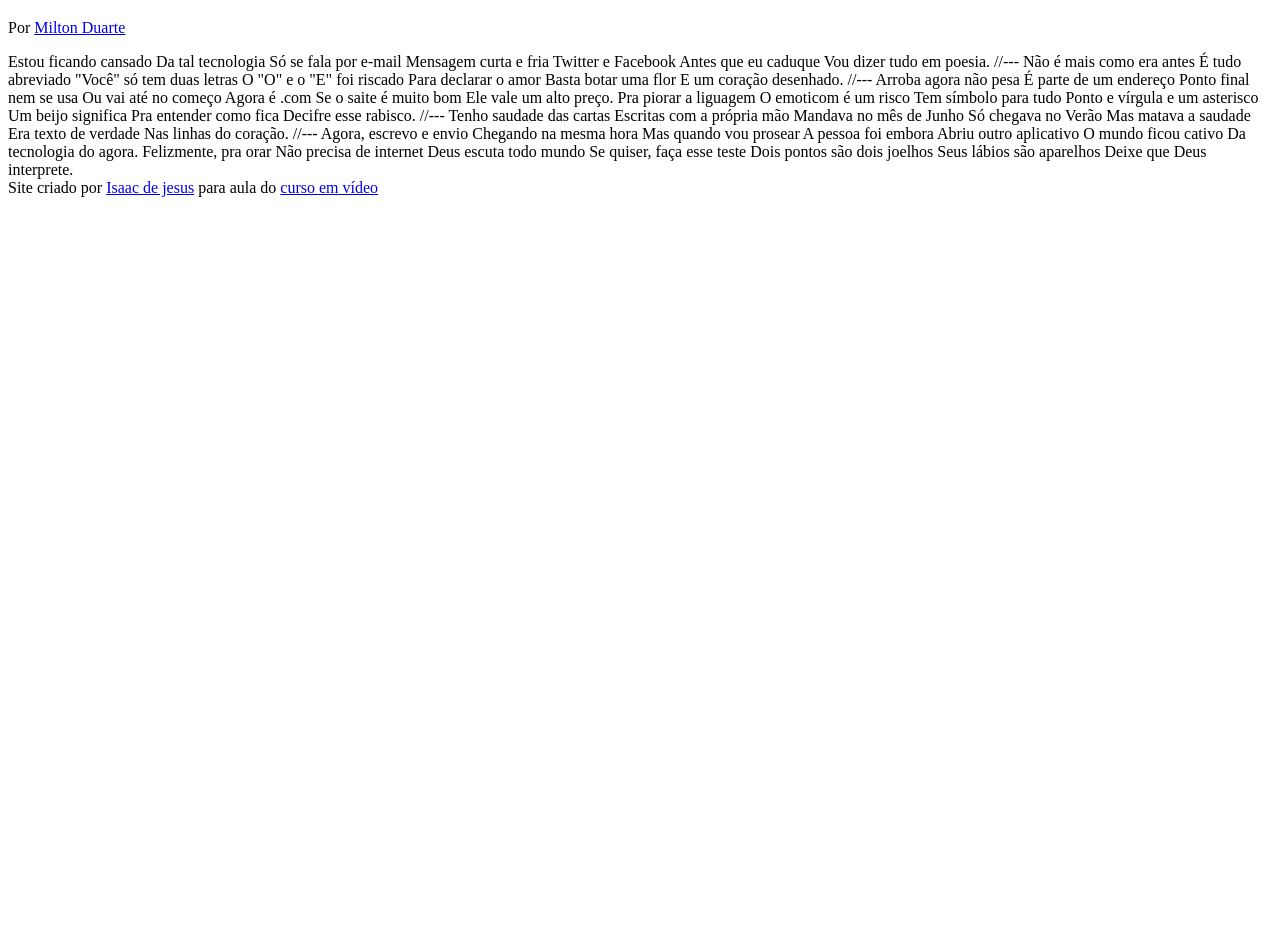
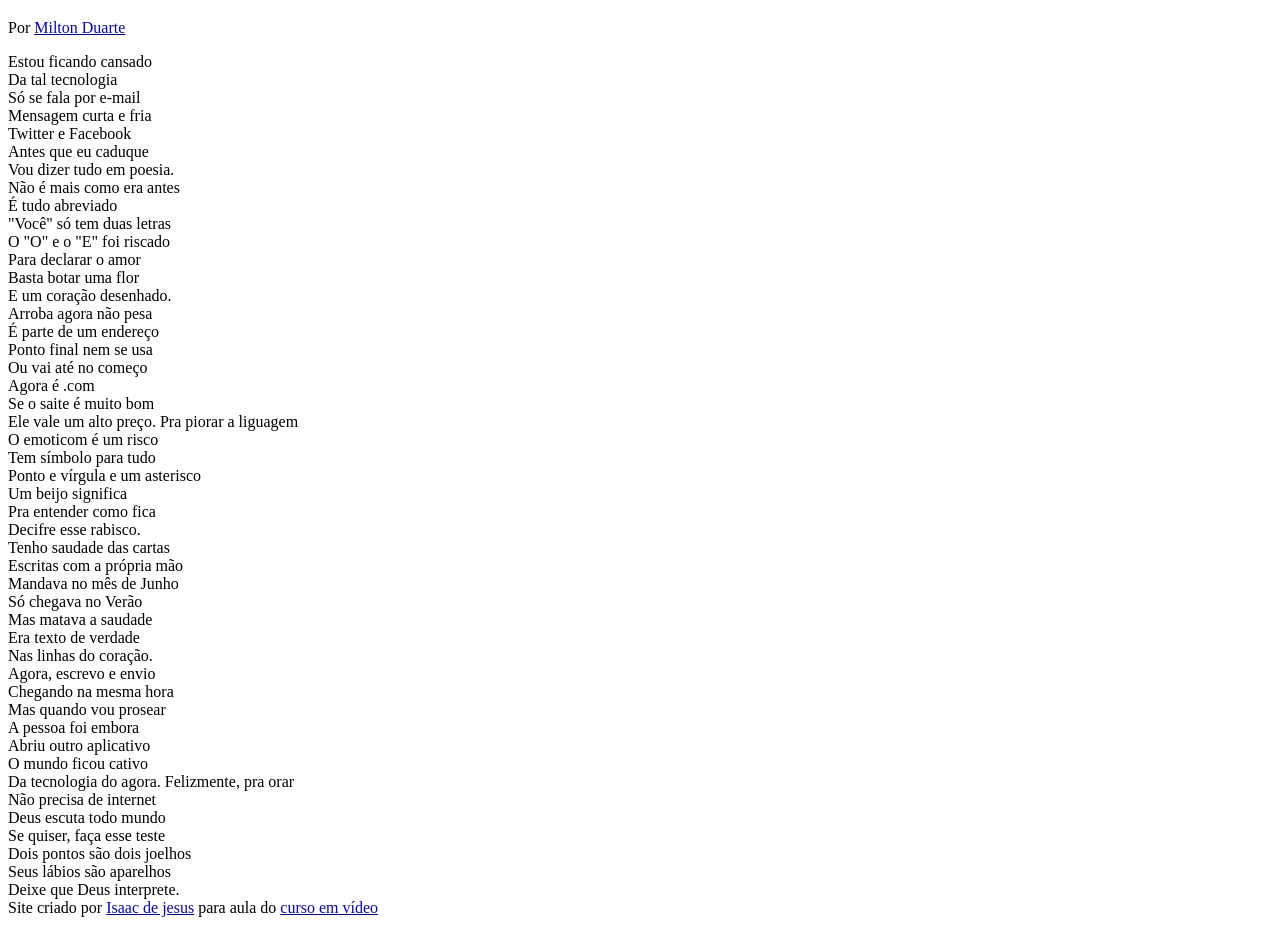
Before and after one commit to isaac-santos/HTML-CSS, a plain HTML site: page exercicios/modulo 3/desafios/d012/cordel-moderno.html in a window 1280 px wide. Shown: the part 61-986 px from the top of the page. Before the commit the page ends 800 px from the top, so only its background shows below. Drawn offline with Linux system fonts and the light colour scheme.

Commit message:
criei o estilo para o projeto cordel

```diff
--- a/exercicios/modulo 3/desafios/d012/cordel-moderno.html
+++ b/exercicios/modulo 3/desafios/d012/cordel-moderno.html
@@ -4,6 +4,7 @@
     <meta charset="UTF-8">
     <meta name="viewport" content="width=[device-width], initial-scale=1.0">
     <title>Cordel</title>
+    <link rel="stylesheet" href="estilo/style.css">
 </head>
 <body>
     <header>
@@ -13,69 +14,71 @@
         </p>
     </header>
 
-    Estou ficando cansado
-    Da tal tecnologia
-    Só se fala por e-mail
-    Mensagem curta e fria
-    Twitter e Facebook
-    Antes que eu caduque
-    Vou dizer tudo em poesia.
+    <section>
+        Estou ficando cansado<br>
+        Da tal tecnologia<br>
+        Só se fala por e-mail<br>
+        Mensagem curta e fria<br>
+        Twitter e Facebook<br>
+        Antes que eu caduque<br>
+        Vou dizer tudo em poesia.
+    </section>
 
-    //---
+    <section>
+        Não é mais como era antes<br>
+        É tudo abreviado<br>
+        "Você" só tem duas letras<br>
+        O "O" e o "E" foi riscado<br>
+        Para declarar o amor<br>
+        Basta botar uma flor<br>
+        E um coração desenhado.
+    </section>
 
-    Não é mais como era antes
-    É tudo abreviado
-    "Você" só tem duas letras
-    O "O" e o "E" foi riscado
-    Para declarar o amor
-    Basta botar uma flor
-    E um coração desenhado.
+    <section>
+        Arroba agora não pesa<br>
+        É parte de um endereço<br>
+        Ponto final nem se usa<br>
+        Ou vai até no começo<br>
+        Agora é .com<br>
+        Se o saite é muito bom<br>
+        Ele vale um alto preço.
 
-    //---
+        Pra piorar a liguagem<br>
+        O emoticom é um risco<br>
+        Tem símbolo para tudo<br>
+        Ponto e vírgula e um asterisco<br>
+        Um beijo significa<br>
+        Pra entender como fica<br>
+        Decifre esse rabisco.
+    </section>
 
-    Arroba agora não pesa
-    É parte de um endereço
-    Ponto final nem se usa
-    Ou vai até no começo
-    Agora é .com
-    Se o saite é muito bom
-    Ele vale um alto preço.
+    <section>
+        Tenho saudade das cartas<br>
+        Escritas com a própria mão<br>
+        Mandava no mês de Junho<br>
+        Só chegava no Verão<br>
+        Mas matava a saudade<br>
+        Era texto de verdade<br>
+        Nas linhas do coração.
+    </section>
 
-    Pra piorar a liguagem
-    O emoticom é um risco
-    Tem símbolo para tudo
-    Ponto e vírgula e um asterisco
-    Um beijo significa
-    Pra entender como fica
-    Decifre esse rabisco.
+    <section>
+        Agora, escrevo e envio<br>
+        Chegando na mesma hora<br>
+        Mas quando vou prosear<br>
+        A pessoa foi embora<br>
+        Abriu outro aplicativo<br>
+        O mundo ficou cativo<br>
+        Da tecnologia do agora.
 
-    //---
-
-    Tenho saudade das cartas
-    Escritas com a própria mão
-    Mandava no mês de Junho
-    Só chegava no Verão
-    Mas matava a saudade
-    Era texto de verdade
-    Nas linhas do coração.
-
-    //---
-
-    Agora, escrevo e envio
-    Chegando na mesma hora
-    Mas quando vou prosear
-    A pessoa foi embora
-    Abriu outro aplicativo
-    O mundo ficou cativo
-    Da tecnologia do agora.
-
-    Felizmente, pra orar
-    Não precisa de internet
-    Deus escuta todo mundo
-    Se quiser, faça esse teste
-    Dois pontos são dois joelhos
-    Seus lábios são aparelhos
-    Deixe que Deus interprete.
+        Felizmente, pra orar<br>
+        Não precisa de internet<br>
+        Deus escuta todo mundo<br>
+        Se quiser, faça esse teste<br>
+        Dois pontos são dois joelhos<br>
+        Seus lábios são aparelhos<br>
+        Deixe que Deus interprete.
+    </section>
 
     <footer>
         Site criado por <a href="https://github.com/isaac-santos" target="_blank">Isaac de jesus</a> para aula do <a href="https://www.cursoemvideo.com" target="_blank">curso em vídeo</a>
--- /dev/null
+++ b/exercicios/modulo 3/desafios/d012/estilo/style.css
@@ -0,0 +1 @@
+@charset "UTF-8";
```
